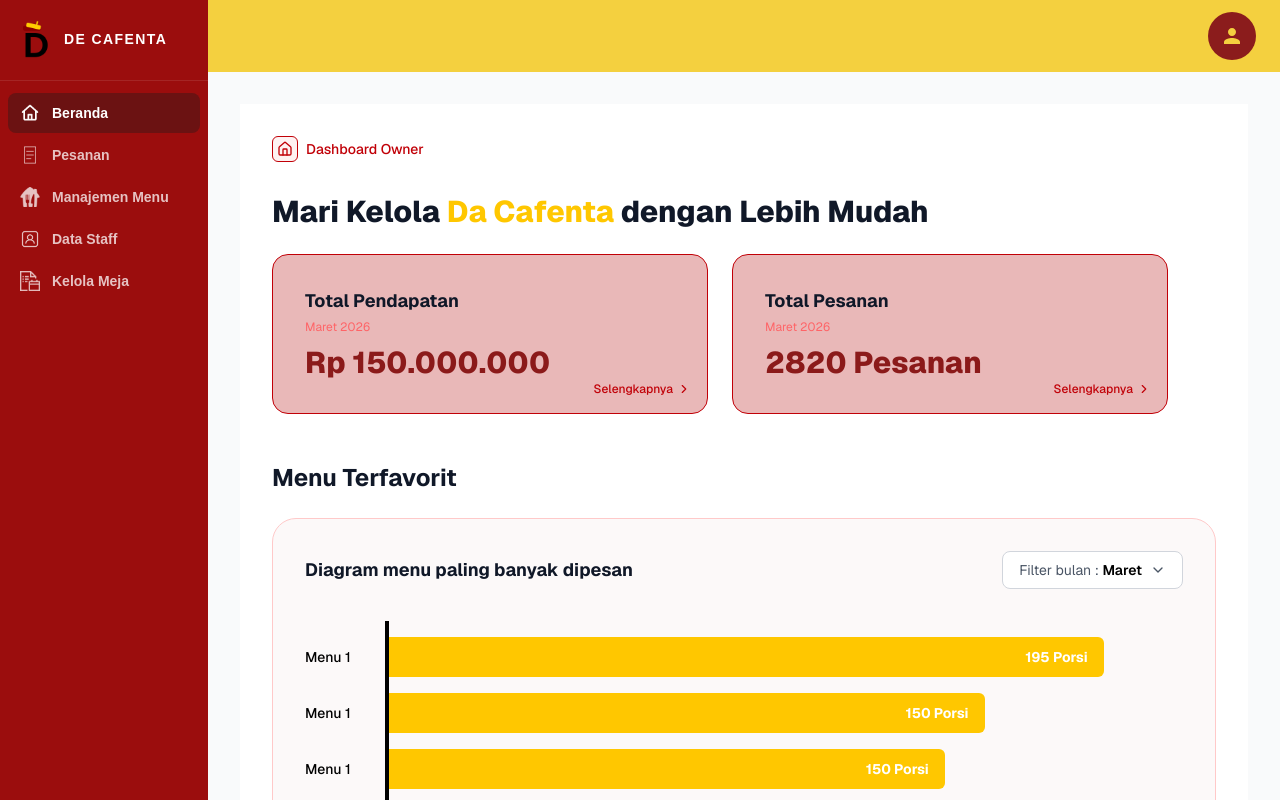
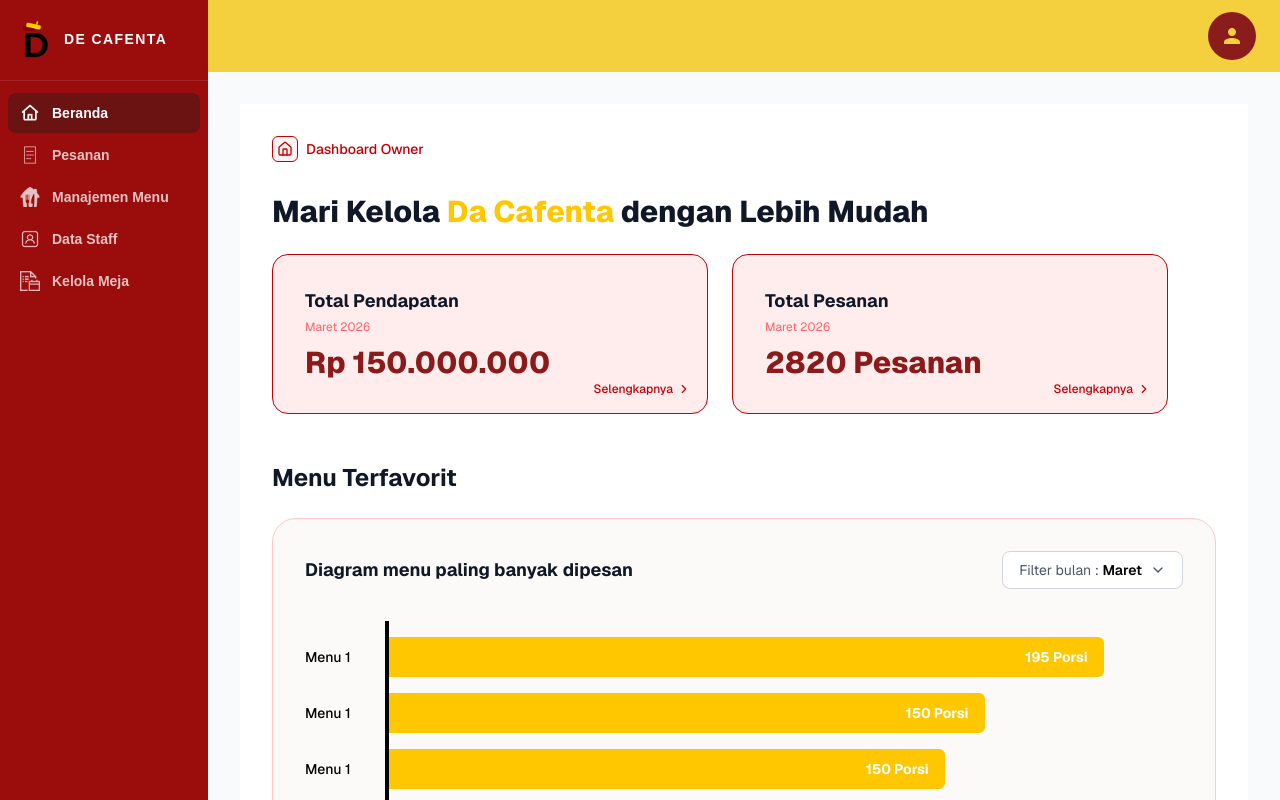
Before and after one commit to andrefarizi/Kafe-DeCafenta, a Next.js app: page /owner/beranda in a window 1280 px wide. Shown: the top 800 px of the page. Built offline with nearby package versions, Linux system fonts and the light colour scheme.

Commit message:
update ukuran

```diff
--- a/app/customer/components/sidebar.tsx
+++ b/app/customer/components/sidebar.tsx
@@ -11,7 +11,7 @@ const NavItem = ({ icon, label, active = false }: { icon: any, label: string, ac
 
 const Sidebar = ({ activeMenu }: { activeMenu?: string }) => {
   return (
-    <aside className="w-64 bg-[#8A0000] text-white flex flex-col h-screen sticky top-0">
+    <aside className="w-54 bg-[#8A0000] text-white flex flex-col h-screen sticky top-0">
       <div className="p-6 flex items-center gap-2">
         <div className="relative w-8 h-8 flex items-center justify-center">
           <Image
--- a/app/owner/beranda/page.tsx
+++ b/app/owner/beranda/page.tsx
@@ -57,7 +57,7 @@ export default function DashboardOwner() {
 
         <div className="grid grid-cols-1 md:grid-cols-2 gap-6 max-w-4xl">
           {/* Card Pendapatan */}
-          <div className="bg-[#e9b7b7fb] rounded-2xl border border-red-700 p-8 relative overflow-hidden flex flex-col justify-between h-40">
+          <div className="bg-[#FFECEC] rounded-2xl border border-red-700 p-8 relative overflow-hidden flex flex-col justify-between h-40">
             <div>
               <h2 className="text-lg font-bold">Total Pendapatan</h2>
               <p className="text-xs text-red-400 mt-1">Maret 2026</p>
@@ -69,7 +69,7 @@ export default function DashboardOwner() {
           </div>
 
           {/* Card Pesanan */}
-          <div className="bg-[#e9b7b7fb] rounded-2xl border border-red-700 p-8 relative overflow-hidden flex flex-col justify-between h-40">
+          <div className="bg-[#FFECEC] rounded-2xl border border-red-700 p-8 relative overflow-hidden flex flex-col justify-between h-40">
             <div>
               <h2 className="text-lg font-bold">Total Pesanan</h2>
               <p className="text-xs text-red-400 mt-1">Maret 2026</p>
```
